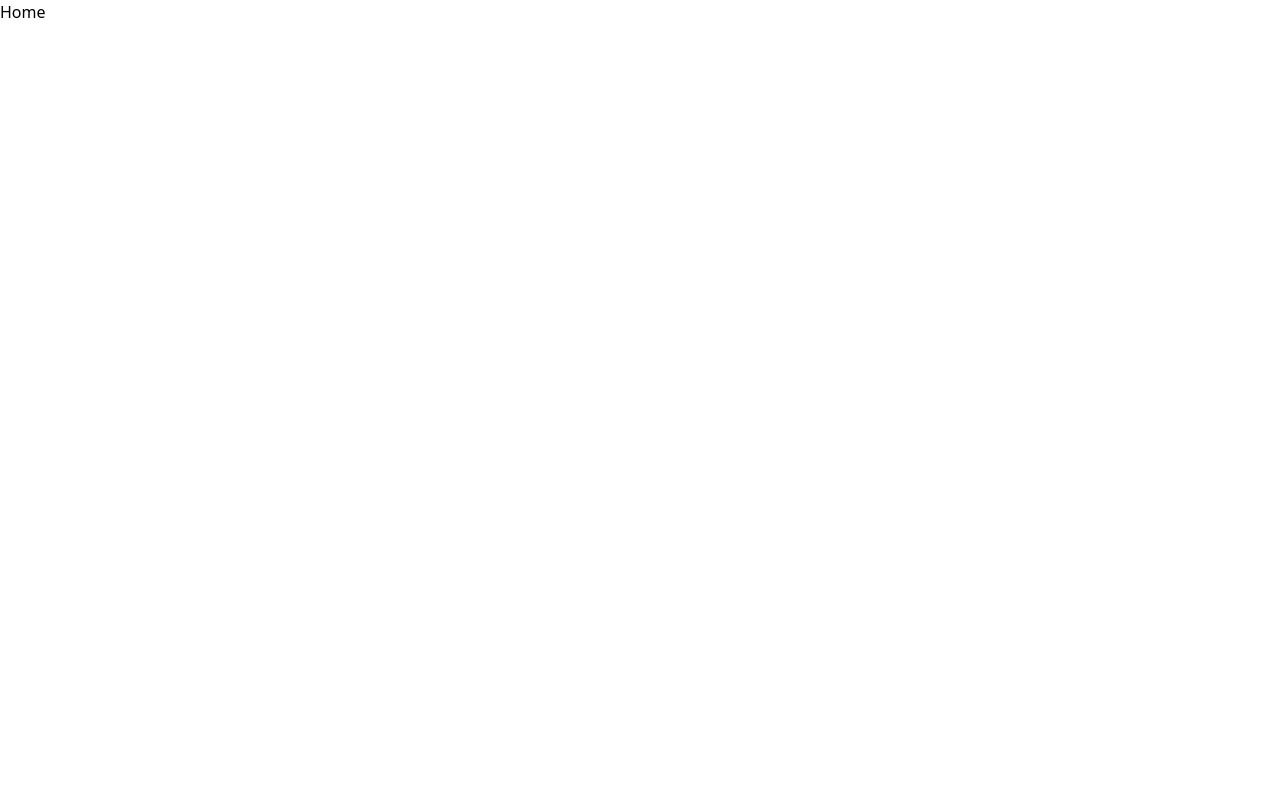
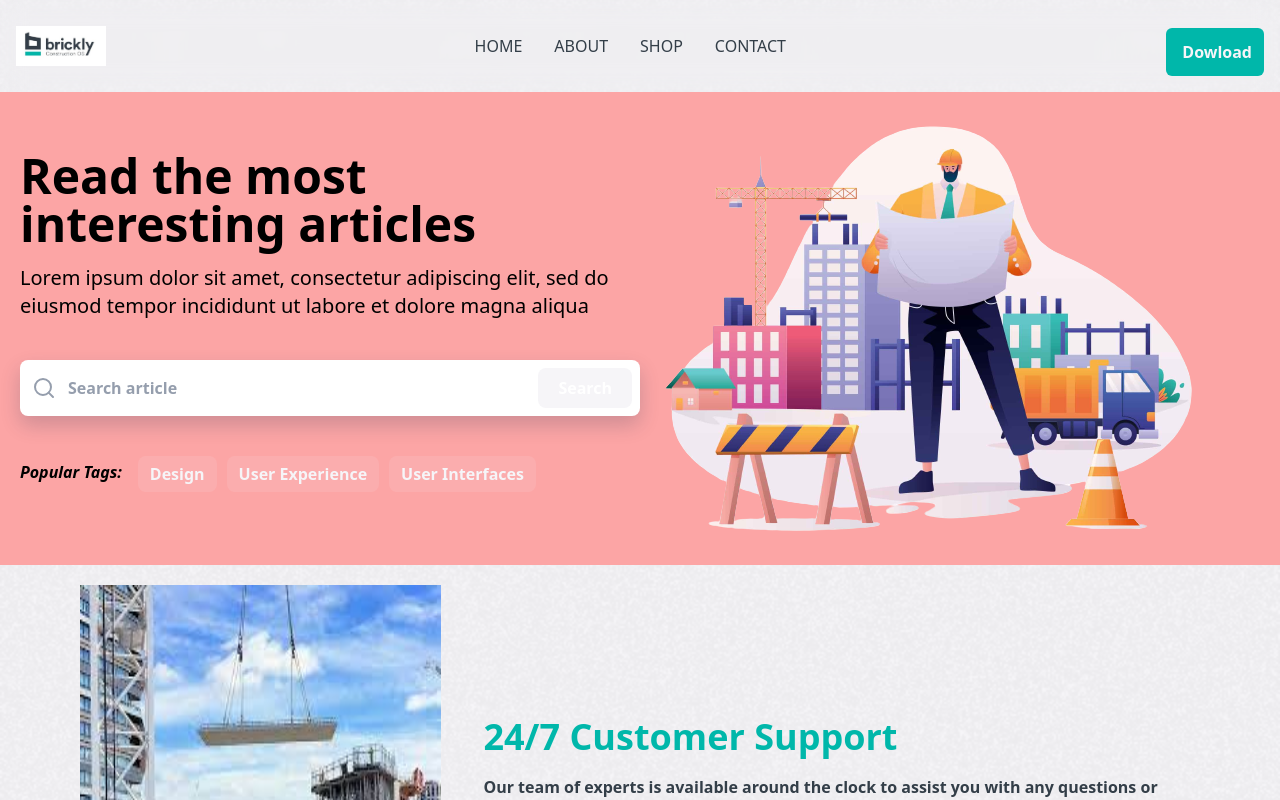
Before and after one commit to Shibil-77/Brickly-freelacework, a React (Create React App) app: page / in a window 1280 px wide. Shown: the top 800 px of the page. Built offline with nearby package versions, Linux system fonts and the light colour scheme.

Commit message:
anshid:hero

```diff
--- a/src/components/Members/Members.jsx
+++ b/src/components/Members/Members.jsx
@@ -1,74 +1,48 @@
 /* eslint-disable jsx-a11y/img-redundant-alt */
 /* eslint-disable jsx-a11y/anchor-is-valid */
 import React, { useEffect, useState } from 'react';
-import './members.css';
+import Slider from 'react-slick';
+import 'slick-carousel/slick/slick.css';
+import 'slick-carousel/slick/slick-theme.css';
 import { testimonials } from "..";
 
 const Members = () => {
-  const [currentIndex, setCurrentIndex] = useState(0);
-  const carouselRef = React.createRef();
-
-  const handleNextClick = () => {
-    if (currentIndex < testimonials.length - 1) {
-      setCurrentIndex(currentIndex + 1);
-    }
-  };
-
-  const handlePrevClick = () => {
-    if (currentIndex > 0) {
-      setCurrentIndex(currentIndex - 1);
-    }
-  };
-
-  // Function to automatically scroll through testimonials
-  useEffect(() => {
-    const interval = setInterval(() => {
-      if (currentIndex < testimonials.length - 1) {
-        setCurrentIndex(currentIndex + 1);
-      } else {
-        setCurrentIndex(0);
-      }
-    }, 2000); // Adjust the interval as needed (2 seconds in this example)
-
-    return () => {
-      clearInterval(interval);
-    };
-  }, [currentIndex, testimonials]);
 
   return (
     <>
       {/* <!-- Testimonials --> */}
       <div className="testimonials">
-            <div className="carousel-testimonials">
-                <section className="bg-white">
-                    <div className="mx-auto max-w-screen-xl px-4 py-12 sm:px-6 lg:px-8 lg:py-16">
-                        <h2 className="text-center text-4xl font-bold tracking-tight text-gray-900 sm:text-5xl">
+        <div className="carousel-testimonials ">
+          <section class="bg-white">
+            <div class="mx-auto max-w-screen-xl px-4 py-12 sm:px-6 lg:px-8 lg:py-16">
+              <h2 class="text-center text-4xl font-bold tracking-tight text-gray-900 sm:text-5xl">
                 Read trusted reviews from our customers
               </h2>
 
-                        <div className="mt-8 lg:ml-10 relative">
-                            <button className="prev-btn" onClick={handlePrevClick}>
-                                &lt;
-                            </button>
-                            <div className="carousel-container">
-                                {testimonials.map((testimonial, index) => (
-                                <div
-                                    key={index}
-                                    className={`testimonial-card ${
-                                    currentIndex === index ? 'active' : ''
-                                    }`}
-                                >
-                                    <div>
-                                        <img class="w-10 h-10 rounded-full" src={testimonial.userImg} alt="Rounded avatar"/>
+              <div class="mt-8 lg:ml-10 flex gap-20 overflow-x-auto">
+                {
+                    testimonials.map((testimonial)=>{
+                        return (
+                            <div className="bg-white border border-gray-200 rounded-lg shadow dark:bg-gray-800 dark:border-gray-700">
+
+                                <div className="flex flex-col items-center w-[20rem] py-10">
+                                    <img
+                                        className="w-24 h-24 mb-3 rounded-full shadow-lg"
+                                        src={testimonial.userImg}
+                                        alt="Bonnie image"
+                                    />
+                                    <h5 className="mb-1 text-xl font-medium text-gray-900 dark-text-white">Bonnie Green</h5>
+                                    <span className="text-sm text-gray-500 dark-text-gray-400">Visual Designer</span>
+
                                 </div>
                           </div>
-                                ))}
-                            </div>
-                            <button className="next-btn" onClick={handleNextClick}>
-                                &gt;
-                            </button>
+                        )
+                    })
+                }
+
               </div>
             </div>
+
           </section>
         </div>
       </div>
--- /dev/null
+++ b/src/components/badge/Badge.jsx
@@ -0,0 +1,13 @@
+import React from 'react'
+
+const Badge = () => {
+  return (
+    <>
+        <div className="badge mx-5 md:mx-16 ">
+
+        </div>
+    </>
+  )
+}
+
+export default Badge
--- /dev/null
+++ b/src/components/hero/Hero.jsx
@@ -0,0 +1,59 @@
+import React from 'react';
+import { FiSearch } from 'react-icons/fi';
+import heroImg from '../../assets/Construction-Illustration-removebg-preview.png'
+
+const Hero = () => {
+  return (
+    <>
+        <section className=" bg-red-300 mx-auto flex flex-col px-5 py-5 lg:flex-row">
+            <div className="mt-10 lg:w-1/2">
+                <h1 className="font-roboto text-3xl text-center font-bold text-dark-soft md:text-5xl lg:text-4xl xl:text-5xl lg:text-left lg:max-w-[540px]">
+                    Read the most interesting articles
+                </h1>
+                <p className="text-dark-light mt-4 text-center md:text-xl lg:text-base xl:text-xl lg:text-left">
+                    Lorem ipsum dolor sit amet, consectetur adipiscing elit, sed do
+                    eiusmod tempor incididunt ut labore et dolore magna aliqua
+                </p>
+                <div className="flex flex-col gap-y-2.5 mt-10 lg:mt-6 xl:mt-10 relative">
+                    <div className="relative">
+                        <FiSearch className="absolute left-3 top-1/2 -translate-y-1/2 w-6 h-6 text-[#959EAD]" />
+                        <input
+                        className="placeholder:font-bold font-semibold text-dark-soft placeholder:text-[#959EAD] rounded-lg pl-12 pr-3 w-full py-3 focus:outline-none shadow-[rgba(13,_38,_76,_0.19)_0px_9px_20px] md:py-4"
+                        type="text"
+                        placeholder="Search article"
+                        />
+                    </div>
+                    <button className="w-full bg-primary text-white font-semibold rounded-lg px-5 py-3 md:absolute md:right-2 md:top-1/2 md:-translate-y-1/2 md:w-fit md:py-2">
+                        Search
+                    </button>
+                </div>
+                <div className="flex mt-4 flex-col lg:flex-row lg:items-start lg:flex-nowrap lg:gap-x-4 lg:mt-7">
+                    <span className="text-dark-light font-semibold italic mt-2 lg:mt-4 lg:text-sm xl:text-base">
+                        Popular Tags:
+                    </span>
+                    <ul className="flex flex-wrap gap-x-2.5 gap-y-2.5 mt-3 lg:text-sm xl:text-base">
+                        <li className="rounded-lg bg-primary bg-opacity-10 px-3 py-1.5 text-primary font-semibold">
+                        Design
+                        </li>
+                        <li className="rounded-lg bg-primary bg-opacity-10 px-3 py-1.5 text-primary font-semibold">
+                        User Experience
+                        </li>
+                        <li className="rounded-lg bg-primary bg-opacity-10 px-3 py-1.5 text-primary font-semibold">
+                        User Interfaces
+                        </li>
+                    </ul>
+                </div>
+            </div>
+            <div className="hidden lg:block lg:1/2">
+                <img
+                    className="w-full"
+                    src={heroImg}
+                    alt="users are reading articles"
+                />
+            </div>
+        </section>
+    </>
+  )
+}
+
+export default Hero
--- a/src/components/services/Services.jsx
+++ b/src/components/services/Services.jsx
@@ -5,7 +5,7 @@ import { FaArrowRightLong } from 'react-icons/fa6';
 const Services = () => {
   return (
     <>
-        <div className='grid lg:p-[2rem] mx-5 md:mx-16 grid-cols-1 md:grid-cols-1 lg:grid-cols-2 gap-7'>
+        <div className='grid  mx-5 md:mx-16 grid-cols-1 md:grid-cols-1 lg:grid-cols-2 gap-7'>
             <div className="section-1 space-y-5">
                 <div class="h-[200px] md:h-[300px] w-full relative rounded-lg">
                     <div class="absolute inset-0 bg-common rounded-lg"></div>
--- a/src/pages/home/Home.jsx
+++ b/src/pages/home/Home.jsx
@@ -1,10 +1,26 @@
 
-import React from 'react'
+import React from "react";
+import Layout from "../layout/Layout";
+import Download from '../../components/Download/Download'
+import '../../App.css'
+import Works from "../../components/works/Works";
+import Services from "../../components/services/Services";
+import Content from "../../components/content/Content";
+import Hero from "../../components/hero/Hero";
 
 const Home = () => {
   return (
-    <div>Home</div>
-  )
-}
+    <Layout>
+      <Hero/>
+      <div className="container">
+        <Content/>
+        <Download/>
+        <Works/>
+        <Services/>
+      </div>
+
+    </Layout>
+  );
+};
 
 export default Home;
--- a/src/pages/layout/Layout.jsx
+++ b/src/pages/layout/Layout.jsx
@@ -6,9 +6,9 @@ const Layout = ({ children }) => {
   return (
     <>
       <Navbar />
-      <div className="container">
+
       {children}
-      </div>
+
 
       <FooterPage />
     </>
```
Also changed, not shown: src/assets/Construction-Illustration-removebg-preview.png (added). Lines whose indentation alone changed are shown as unchanged.
